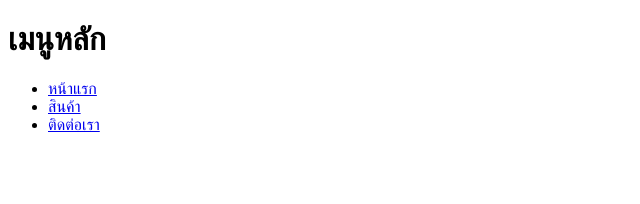
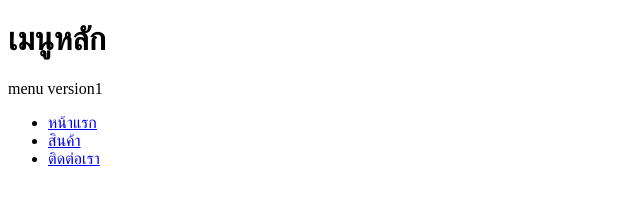
Before and after one commit to 68319010015-del/69Dev02, a plain HTML site: page menu.html in a window 1280 px wide. Shown: the whole page, without its empty margins (0-640 px from the left). Drawn offline with Linux system fonts and the light colour scheme.

Commit message:
menu version1

```diff
--- a/menu.html
+++ b/menu.html
@@ -7,6 +7,7 @@
 </head>
 <body>
     <h1>เมนูหลัก</h1>
+    menu version1
     <ul>
         <li><a href="index.html">หน้าแรก</a></li>
         <li><a href="#">สินค้า</a></li>
```
